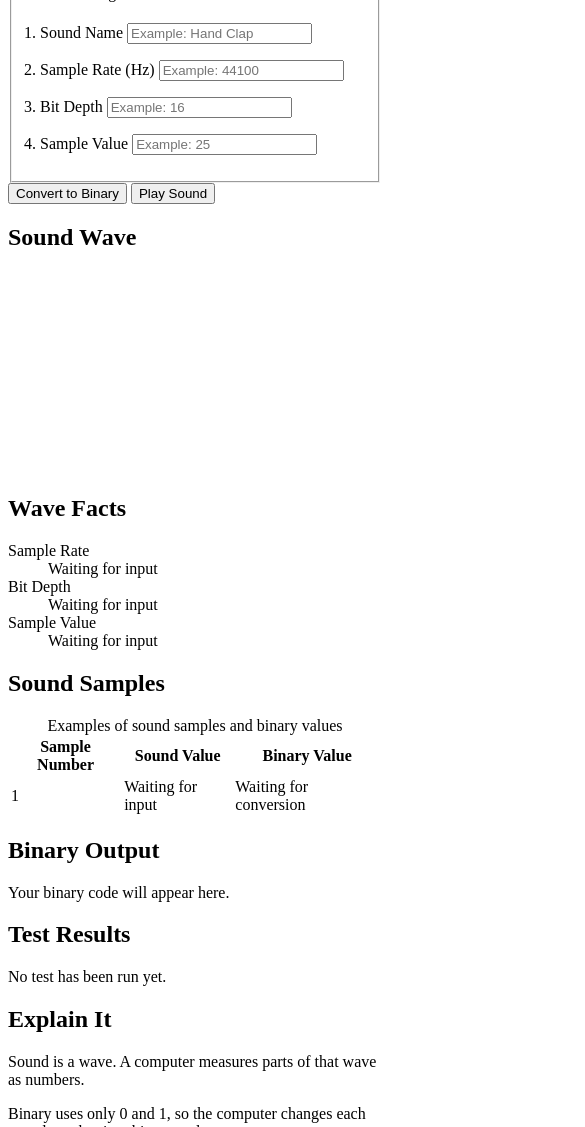
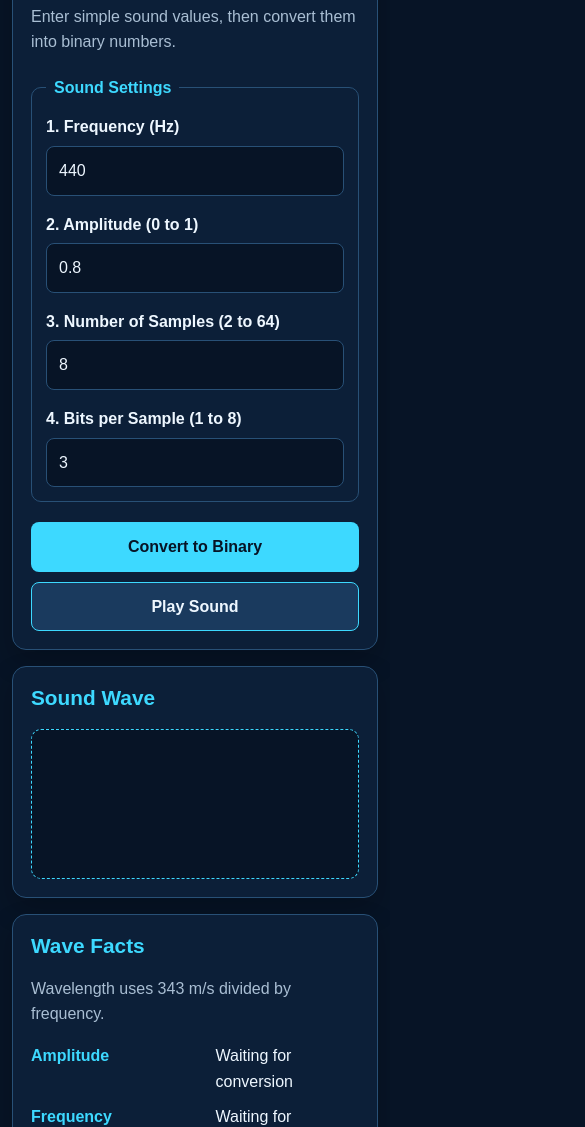
Before and after one commit to jazon123xbx/modern-soundlab, a plain HTML site: page index.html in a window 390 px wide. Shown: the part 233-1360 px from the top of the page, 585 px wide, since content can reach past the window. Drawn offline with Linux system fonts and the light colour scheme.

Commit message:
Organize website styles and fix page layout

```diff
--- /dev/null
+++ b/css/base.css
@@ -0,0 +1,74 @@
+:root {
+  --navy-950: #071426;
+  --navy-900: #0c1f38;
+  --navy-800: #112b4b;
+  --navy-700: #1a3a5e;
+  --cyan: #3dd9ff;
+  --blue: #3182f6;
+  --text: #eef7ff;
+  --muted-text: #a9bed3;
+  --border: #285076;
+  --warning: #ff6b6b;
+  --shadow: 0 12px 28px rgba(0, 0, 0, 0.2);
+  --radius: 14px;
+}
+
+* {
+  box-sizing: border-box;
+}
+
+body {
+  margin: 0;
+  background: var(--navy-950);
+  color: var(--text);
+  font-family: Arial, Helvetica, sans-serif;
+  line-height: 1.6;
+}
+
+h1,
+h2,
+p {
+  margin-top: 0;
+}
+
+h2 {
+  color: var(--cyan);
+  font-size: 1.3rem;
+  line-height: 1.25;
+}
+
+p {
+  color: var(--muted-text);
+}
+
+#homepage {
+  width: min(1100px, calc(100% - 32px));
+  margin: 32px auto;
+  display: grid;
+  grid-template-columns: repeat(2, minmax(0, 1fr));
+  gap: 20px;
+}
+
+#homepage > section {
+  background: var(--navy-900);
+  border: 1px solid var(--border);
+  border-radius: var(--radius);
+  box-shadow: var(--shadow);
+  padding: 24px;
+}
+
+input,
+button {
+  font: inherit;
+}
+
+button:focus-visible,
+input:focus-visible {
+  outline: 3px solid var(--cyan);
+  outline-offset: 2px;
+}
+
+.warning,
+[role="alert"] {
+  color: var(--warning);
+}
--- /dev/null
+++ b/css/converter.css
@@ -0,0 +1,85 @@
+/* converter form */
+#converter-section,
+#waveform-section {
+  grid-column: 1 / -1;
+}
+
+#converter-form fieldset {
+  margin: 20px 0;
+  padding: 18px;
+  border: 1px solid var(--border);
+  border-radius: 10px;
+}
+
+#converter-form legend {
+  padding: 0 8px;
+  color: var(--cyan);
+  font-weight: bold;
+}
+
+#converter-form fieldset {
+  display: grid;
+  grid-template-columns: repeat(2, minmax(0, 1fr));
+  gap: 16px;
+}
+
+#converter-form fieldset p {
+  margin: 0;
+}
+
+#converter-form label {
+  display: block;
+  margin-bottom: 6px;
+  color: var(--text);
+  font-weight: bold;
+}
+
+#converter-form input {
+  width: 100%;
+  padding: 11px 12px;
+  border: 1px solid var(--border);
+  border-radius: 8px;
+  background: var(--navy-950);
+  color: var(--text);
+}
+
+#converter-form input::placeholder {
+  color: #7f9ab4;
+}
+
+/* buttons */
+#converter-form button {
+  min-width: 145px;
+  margin-right: 10px;
+  padding: 11px 18px;
+  border: 1px solid transparent;
+  border-radius: 8px;
+  cursor: pointer;
+  font-weight: bold;
+}
+
+#convert-button {
+  background: var(--cyan);
+  color: var(--navy-950);
+}
+
+#converter-form #play-button {
+  background: var(--navy-700);
+  border-color: var(--cyan);
+  color: var(--text);
+}
+
+#converter-form button:hover {
+  filter: brightness(1.1);
+}
+
+/* waveform */
+#waveform-canvas {
+  display: block;
+  width: 100%;
+  height: auto;
+  min-height: 200px;
+  border: 1px dashed var(--cyan);
+  border-radius: 10px;
+  background: var(--navy-950);
+}
--- /dev/null
+++ b/css/responsive.css
@@ -0,0 +1,52 @@
+/* tablet layout */
+@media (max-width: 760px) {
+  #homepage {
+    grid-template-columns: 1fr;
+    gap: 16px;
+  }
+
+  #homepage > section,
+  #converter-section,
+  #waveform-section,
+  #binary-output-section,
+  #sample-table-section,
+  #test-results-section,
+  #explain-section {
+    grid-column: auto;
+  }
+}
+
+/* mobile layout */
+@media (max-width: 520px) {
+  #site-header {
+    padding: 36px 16px 30px;
+  }
+
+  #homepage {
+    width: min(100% - 24px, 1100px);
+    margin: 20px auto;
+  }
+
+  #homepage > section {
+    padding: 18px;
+  }
+
+  #converter-form fieldset {
+    grid-template-columns: 1fr;
+    padding: 14px;
+  }
+
+  #converter-form button {
+    display: block;
+    width: 100%;
+    margin: 10px 0 0;
+  }
+
+  #waveform-canvas {
+    min-height: 150px;
+  }
+
+  #sample-table {
+    min-width: 600px;
+  }
+}
--- /dev/null
+++ b/css/results.css
@@ -0,0 +1,110 @@
+/* wave facts */
+#wave-facts {
+  display: grid;
+  grid-template-columns: auto 1fr;
+  gap: 10px 18px;
+  margin: 0;
+}
+
+#wave-facts dt {
+  color: var(--cyan);
+  font-weight: bold;
+}
+
+#wave-facts dd {
+  margin: 0;
+  color: var(--text);
+}
+
+/* sample table */
+#sample-table-section,
+#test-results-section {
+  overflow-x: auto;
+}
+
+#sample-table,
+#test-results {
+  width: 100%;
+  border-collapse: collapse;
+  color: var(--text);
+}
+
+#sample-table {
+  min-width: 600px;
+}
+
+#sample-table caption,
+#test-results caption {
+  margin-bottom: 12px;
+  text-align: left;
+  color: var(--muted-text);
+}
+
+#sample-table th,
+#sample-table td,
+#test-results th,
+#test-results td {
+  padding: 12px;
+  border-bottom: 1px solid var(--border);
+  text-align: left;
+  white-space: nowrap;
+}
+
+#sample-table th,
+#test-results th {
+  color: var(--cyan);
+  background: var(--navy-800);
+}
+
+/* output panels */
+#binary-output {
+  margin-bottom: 0;
+  padding: 14px;
+  overflow-wrap: anywhere;
+  border-radius: 8px;
+  background: var(--navy-950);
+  color: var(--cyan);
+  font-family: Consolas, "Courier New", monospace;
+}
+
+#total-bits {
+  margin: 12px 0 0;
+  color: var(--text);
+}
+
+#test-results {
+  min-width: 900px;
+}
+
+#test-results-section {
+  grid-column: 1 / -1;
+}
+
+#binary-output-section,
+#sample-table-section {
+  grid-column: 1 / -1;
+}
+
+#explain-section {
+  grid-column: 1 / -1;
+}
+
+#explain-section p:last-child {
+  margin-bottom: 0;
+}
+
+.explanation-item {
+  padding: 14px 0;
+  border-bottom: 1px solid var(--border);
+}
+
+.explanation-item:last-child {
+  padding-bottom: 0;
+  border-bottom: 0;
+}
+
+.explanation-item h3 {
+  margin: 0 0 6px;
+  color: var(--text);
+  font-size: 1rem;
+}
--- a/index.html
+++ b/index.html
@@ -4,6 +4,12 @@
   <meta charset="UTF-8">
   <meta name="viewport" content="width=device-width, initial-scale=1.0">
   <title>Modern SoundLab | Sound-to-Binary Converter</title>
+  <link rel="icon" href="data:,">
+  <link rel="stylesheet" href="css/base.css">
+  <link rel="stylesheet" href="css/homepage.css">
+  <link rel="stylesheet" href="css/converter.css">
+  <link rel="stylesheet" href="css/results.css">
+  <link rel="stylesheet" href="css/responsive.css">
 </head>
 <body>
   <!-- homepage -->
@@ -24,23 +30,23 @@
           <legend>Sound Settings</legend>
 
           <p>
-            <label for="sound-name">1. Sound Name</label>
-            <input id="sound-name" name="sound-name" type="text" placeholder="Example: Hand Clap">
+            <label for="frequency">1. Frequency (Hz)</label>
+            <input id="frequency" name="frequency" type="number" value="440" min="1" step="1">
           </p>
 
           <p>
-            <label for="sample-rate">2. Sample Rate (Hz)</label>
-            <input id="sample-rate" name="sample-rate" type="number" placeholder="Example: 44100">
+            <label for="amplitude">2. Amplitude (0 to 1)</label>
+            <input id="amplitude" name="amplitude" type="number" value="0.8" min="0" max="1" step="0.1">
           </p>
 
           <p>
-            <label for="bit-depth">3. Bit Depth</label>
-            <input id="bit-depth" name="bit-depth" type="number" placeholder="Example: 16">
+            <label for="number-of-samples">3. Number of Samples (2 to 64)</label>
+            <input id="number-of-samples" name="number-of-samples" type="number" value="8" min="2" max="64" step="1">
           </p>
 
           <p>
-            <label for="sample-value">4. Sample Value</label>
-            <input id="sample-value" name="sample-value" type="number" placeholder="Example: 25">
+            <label for="bits-per-sample">4. Bits per Sample (1 to 8)</label>
+            <input id="bits-per-sample" name="bits-per-sample" type="number" value="3" min="1" max="8" step="1">
           </p>
         </fieldset>
 
@@ -60,13 +66,16 @@
     <!-- wave facts -->
     <section id="wave-facts-section" aria-labelledby="wave-facts-title">
       <h2 id="wave-facts-title">Wave Facts</h2>
+      <p>Wavelength uses 343 m/s divided by frequency.</p>
       <dl id="wave-facts">
-        <dt>Sample Rate</dt>
-        <dd id="sample-rate-fact">Waiting for input</dd>
-        <dt>Bit Depth</dt>
-        <dd id="bit-depth-fact">Waiting for input</dd>
-        <dt>Sample Value</dt>
-        <dd id="sample-value-fact">Waiting for input</dd>
+        <dt>Amplitude</dt>
+        <dd id="amplitude-fact">Waiting for conversion</dd>
+        <dt>Frequency</dt>
+        <dd id="frequency-fact">Waiting for conversion</dd>
+        <dt>Period (ms)</dt>
+        <dd id="period-fact">Waiting for conversion</dd>
+        <dt>Wavelength (m or cm)</dt>
+        <dd id="wavelength-fact">Waiting for conversion</dd>
       </dl>
     </section>
 
@@ -74,18 +83,22 @@
     <section id="sample-table-section" aria-labelledby="sample-table-title">
       <h2 id="sample-table-title">Sound Samples</h2>
       <table id="sample-table">
-        <caption>Examples of sound samples and binary values</caption>
+        <caption>Wave samples and their binary levels</caption>
         <thead>
           <tr>
-            <th scope="col">Sample Number</th>
-            <th scope="col">Sound Value</th>
-            <th scope="col">Binary Value</th>
+            <th scope="col">Sample #</th>
+            <th scope="col">Time (ms)</th>
+            <th scope="col">Amplitude</th>
+            <th scope="col">Level</th>
+            <th scope="col">Binary</th>
           </tr>
         </thead>
         <tbody id="sample-table-body">
           <tr>
             <td>1</td>
-            <td>Waiting for input</td>
+            <td>Waiting for conversion</td>
+            <td>Waiting for conversion</td>
+            <td>Waiting for conversion</td>
             <td>Waiting for conversion</td>
           </tr>
         </tbody>
@@ -95,20 +108,85 @@
     <!-- binary output -->
     <section id="binary-output-section" aria-labelledby="binary-output-title">
       <h2 id="binary-output-title">Binary Output</h2>
-      <p id="binary-output">Your binary code will appear here.</p>
+      <p id="binary-output">Complete Binary Sequence: Waiting for conversion</p>
+      <p id="total-bits">Total Number of Bits: Waiting for conversion</p>
     </section>
 
     <!-- test results -->
     <section id="test-results-section" aria-labelledby="test-results-title">
       <h2 id="test-results-title">Test Results</h2>
-      <p id="test-results">No test has been run yet.</p>
+      <table id="test-results">
+        <caption>Assignment test settings and future results</caption>
+        <thead>
+          <tr>
+            <th scope="col">Test</th>
+            <th scope="col">Frequency (Hz)</th>
+            <th scope="col">Amplitude</th>
+            <th scope="col">Samples</th>
+            <th scope="col">Bits</th>
+            <th scope="col">Period</th>
+            <th scope="col">Wavelength</th>
+            <th scope="col">Total Bits</th>
+            <th scope="col">Binary Result</th>
+          </tr>
+        </thead>
+        <tbody>
+          <tr>
+            <th scope="row">A</th>
+            <td>440</td>
+            <td>0.8</td>
+            <td>8</td>
+            <td>3</td>
+            <td>Waiting for conversion</td>
+            <td>Waiting for conversion</td>
+            <td>Waiting for conversion</td>
+            <td>Waiting for conversion</td>
+          </tr>
+          <tr>
+            <th scope="row">B</th>
+            <td>200</td>
+            <td>0.5</td>
+            <td>6</td>
+            <td>4</td>
+            <td>Waiting for conversion</td>
+            <td>Waiting for conversion</td>
+            <td>Waiting for conversion</td>
+            <td>Waiting for conversion</td>
+          </tr>
+          <tr>
+            <th scope="row">C</th>
+            <td>500</td>
+            <td>0.9</td>
+            <td>5</td>
+            <td>3</td>
+            <td>Waiting for conversion</td>
+            <td>Waiting for conversion</td>
+            <td>Waiting for conversion</td>
+            <td>Waiting for conversion</td>
+          </tr>
+        </tbody>
+      </table>
     </section>
 
     <!-- explanation -->
     <section id="explain-section" aria-labelledby="explain-title">
       <h2 id="explain-title">Explain It</h2>
-      <p>Sound is a wave. A computer measures parts of that wave as numbers.</p>
-      <p>Binary uses only 0 and 1, so the computer changes each sound number into binary code.</p>
+      <article class="explanation-item">
+        <h3>Question 1: How does the app change a sound wave into binary?</h3>
+        <p>First, it takes samples of the wave. Next, it rounds each sample to a level. Lastly, it changes each level into binary.</p>
+      </article>
+      <article class="explanation-item">
+        <h3>Question 2: For Test A, which gives more detail: 2 bits or 6 bits?</h3>
+        <p>6 bits gives more detail because it has 64 possible levels. With 2 bits, there are only 4 levels.</p>
+      </article>
+      <article class="explanation-item">
+        <h3>Question 3: Which test has the longest wavelength?</h3>
+        <p>Test B has the longest wavelength because its frequency is the lowest (200 Hz). When frequency goes up, wavelength goes down.</p>
+      </article>
+      <article class="explanation-item">
+        <h3>Question 4: What was the hardest stage to build, and how did you fix it?</h3>
+        <p>The hardest part was converting the wave samples into the correct binary numbers because even a small mistake could change the result. I fixed it by checking the formula step by step and comparing my results with the given examples.</p>
+      </article>
     </section>
   </main>
 
```
Also changed, not shown: css/homepage.css (added, +37 -0 lines).
